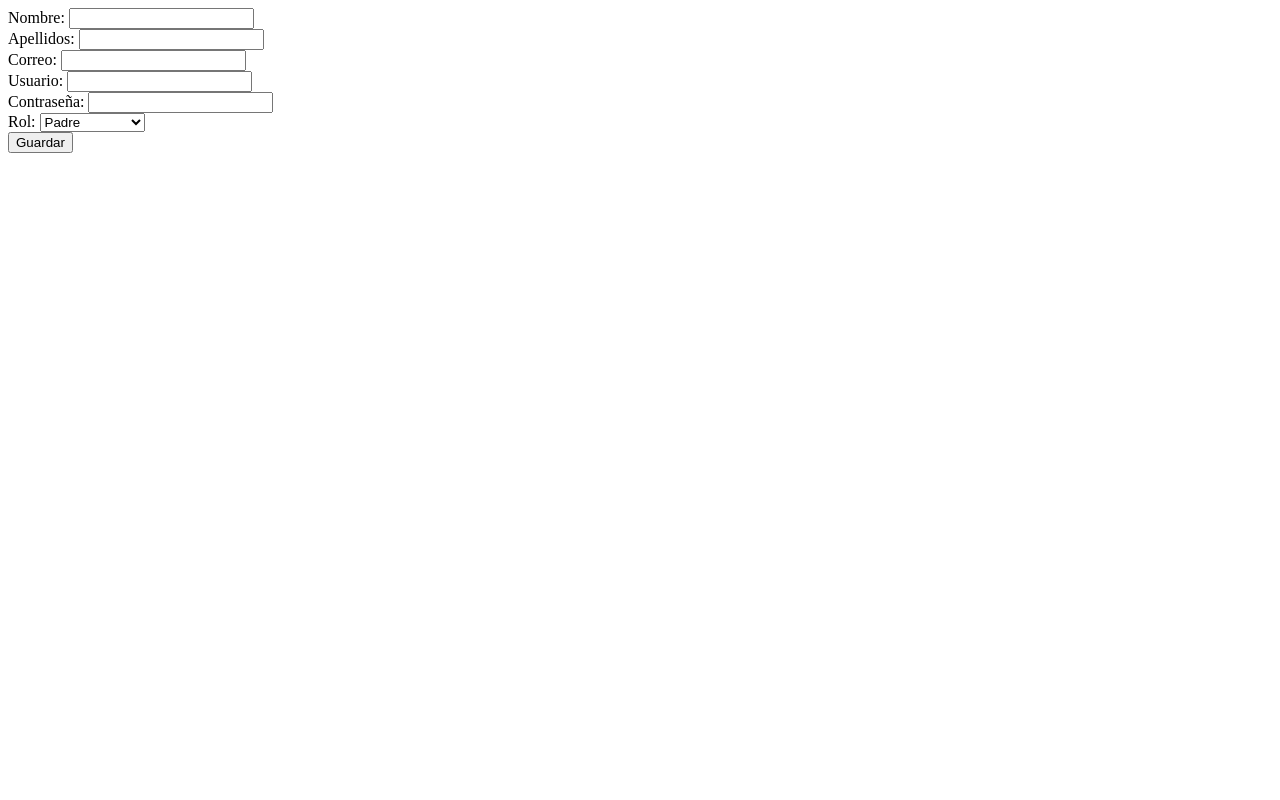
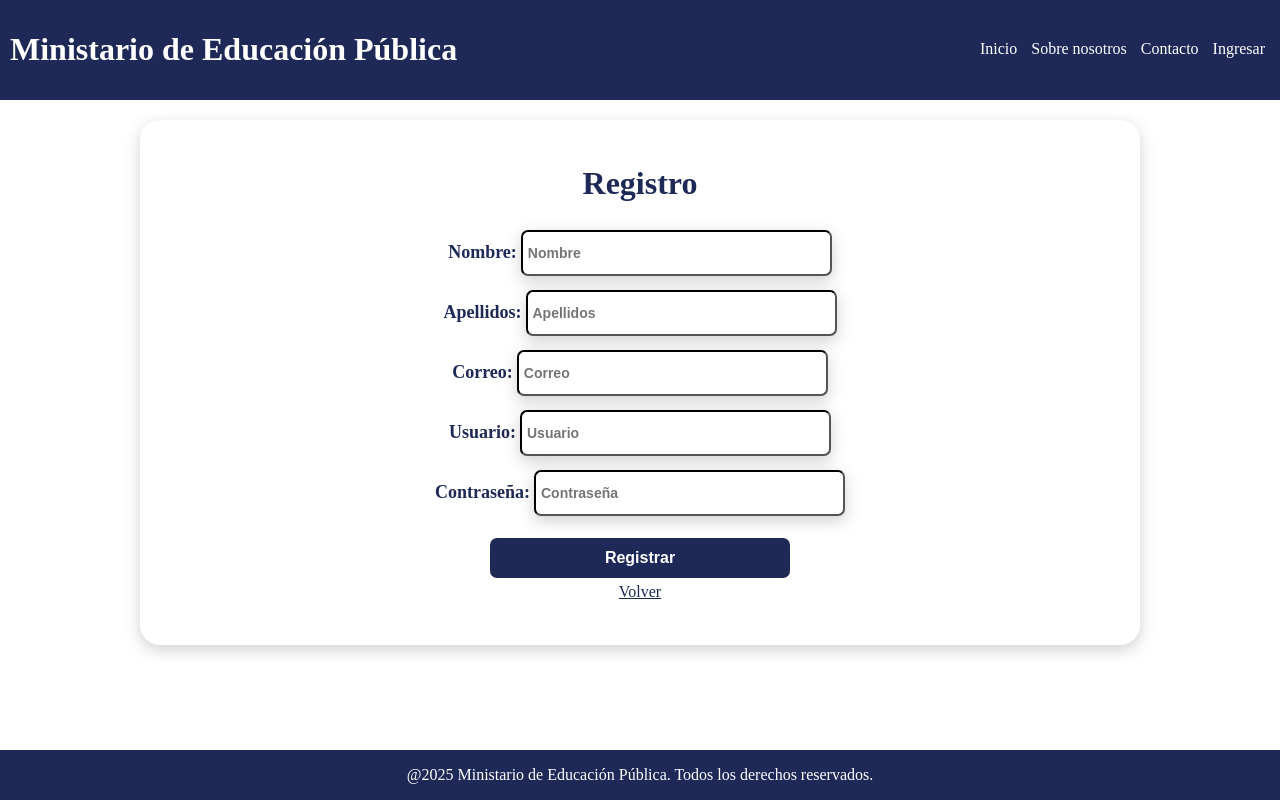
Before and after one commit to ManfredLagos/Proyecto-2, a plain HTML site: page FRONT-END/usuario-registrar.html in a window 1280 px wide. Drawn offline with Linux system fonts and the light colour scheme.

Commit message:
[New] Se aplican estilos al formulario de registro

```diff
--- /dev/null
+++ b/FRONT-END/static/css/usuario-registrar.css
@@ -0,0 +1,112 @@
+body{
+    height: 100%;
+    width: 100%;
+    margin: 0;
+    padding: 0;
+}
+
+header{
+    height: 100px;
+    width: 100%;
+    padding: 0;
+    margin: 0;
+    display: flex;
+    justify-content: space-between;
+    background-color: #1E2957;
+    color: rgb(255, 255, 255);
+}
+
+header h1{
+    padding: 10px;
+}
+
+nav{
+    margin: 10px;
+    padding-top: 30px;
+    gap: 5px;
+}
+
+nav a{
+    color: rgb(255, 255, 255);
+    padding: 0 5px;
+    text-decoration: none;
+}
+
+.contenedor{
+    display: flex;
+    justify-content: center;
+    align-content: center;
+}
+
+form{
+    height: 525px;
+    width: 1000px;
+    display: flex;
+    flex-direction: column;
+    color: #1E2957;
+    justify-content: center;
+    align-items: center;
+    margin: 20px;
+    box-shadow: 0 5px 15px rgba(70, 70, 70, 0.25);
+    border-radius: 20px;
+
+
+}
+
+form input{
+    height: 40px;
+    width: 300px;
+    padding-left: 5px;
+    color: rgb(87, 87, 87);
+    border-radius: 7px;
+    font-size: 14px;
+    font-weight: 600;
+    border-color: black;
+    box-shadow: 0 5px 15px rgba(70, 70, 70, 0.25);
+}
+
+form label{
+    font-weight: 600;
+    font-size: 18px;
+}
+
+form div{
+    margin: 7px 0;
+}
+
+.contenedor_botton{
+    display: flex;
+    flex-direction: column;
+    justify-content: center;
+    align-items: center;
+    margin: 15px 0;
+}
+
+.contenedor_botton a{
+    color: #1E2957;
+    margin: 5px;
+}
+
+#btnGuardar{
+    height: 40px;
+    width: 300px;
+    color: rgb(255, 255, 255);
+    background-color: #1E2957;
+    border-radius: 7px;
+    font-size: 16px;
+    font-weight: 600;
+    border: none;
+}
+
+
+footer{
+    width: 100%;
+    height: 50px;
+    position: absolute;
+    text-align: center;
+    font-weight: 400;
+    color: rgb(255, 255, 255);
+    background-color: #1E2957;
+
+    bottom: 0;
+}
--- a/FRONT-END/usuario-registrar.html
+++ b/FRONT-END/usuario-registrar.html
@@ -5,51 +5,63 @@
     <meta charset="UTF-8">
     <meta name="viewport" content="width=device-width, initial-scale=1.0">
     <title>Document</title>
+    <link rel="stylesheet" href="static/css/usuario-registrar.css">
 </head>
 
 <body>
+    <header>
+        <div>
+            <h1>Ministario de Educación Pública</h1>
+        </div>
+
+        <nav>
+            <a href="">Inicio</a>
+            <a href="">Sobre nosotros</a>
+            <a href="">Contacto</a>
+            <a href="">Ingresar</a>
+        </nav>
+    </header>
+
+    <div class="contenedor">
         <form>
+            <h1>
+                Registro
+            </h1>
             <div>
                 <label for="txtNombre">Nombre:</label>
-            <input type="text" id="txtNombre" required>
+                <input type="text" id="txtNombre" placeholder="Nombre" required>
             </div>
-
 
             <div>
                 <label for="txtApellidos">Apellidos:</label>
-            <input type="text" id="txtApellidos" required>
+                <input type="text" id="txtApellidos" placeholder="Apellidos" required>
             </div>
-
 
             <div>
                 <label for="txtCorreo">Correo:</label>
-            <input type="mail" id="txtCorreo" required>
+                <input type="mail" id="txtCorreo" placeholder="Correo" required>
             </div>
 
             <div>
                 <label for="txtUsuario">Usuario:</label>
-            <input type="text" id="txtUsuario" required>
+                <input type="text" id="txtUsuario" placeholder="Usuario" required>
             </div>
 
             <div>
                 <label for="txtContrasenia">Contraseña:</label>
-            <input type="password" id="txtContrasenia" required>
+                <input type="password" id="txtContrasenia" placeholder="Contraseña" required>
             </div>
 
-        <div>
-            <label for="txtRol">Rol:</label>
-            <select name="rol" id="txtRol" required>
-                <option value="administrador">Administrador</option>
-                <option value="profesor">Profesor</option>
-                <option value="padre" selected>Padre</option>
-            </select>
+            <div class="contenedor_botton">
+                <button type="button" id="btnGuardar">Registrar</button>
+                <a href="">Volver</a>
+            </div>
+        </form>
     </div>
 
-
-        <div>
-            <button type="button" id="btnGuardar">Guardar</button>
-        </div>
-    </form>
+    <footer>
+        <p>@2025 Ministario de Educación Pública. Todos los derechos reservados.</p>
+    </footer>
 
     <script src="JS/usuario-registrar.js"></script>
 
```
Also changed, not shown: FRONT-END/usuario_mep-listar.html (+1 -0 lines). Lines whose indentation alone changed are shown as unchanged.
